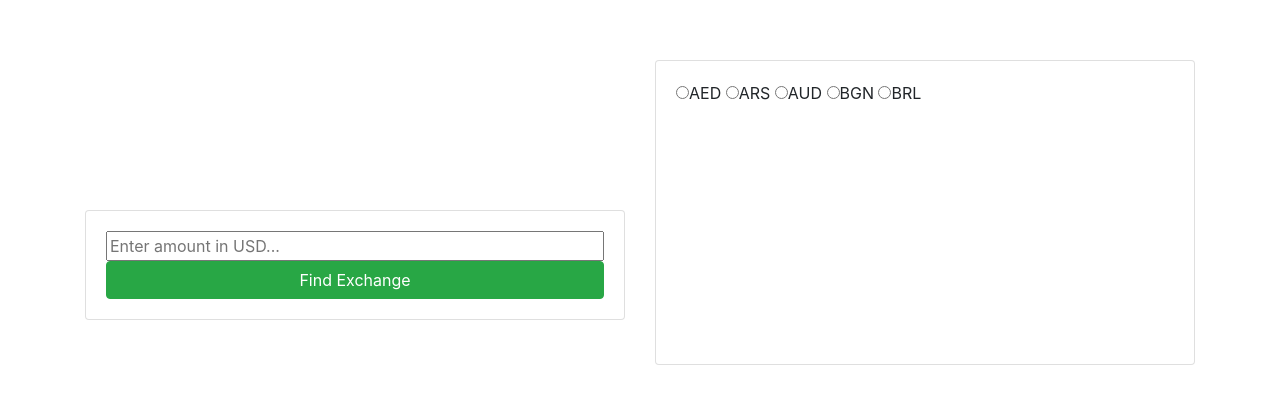
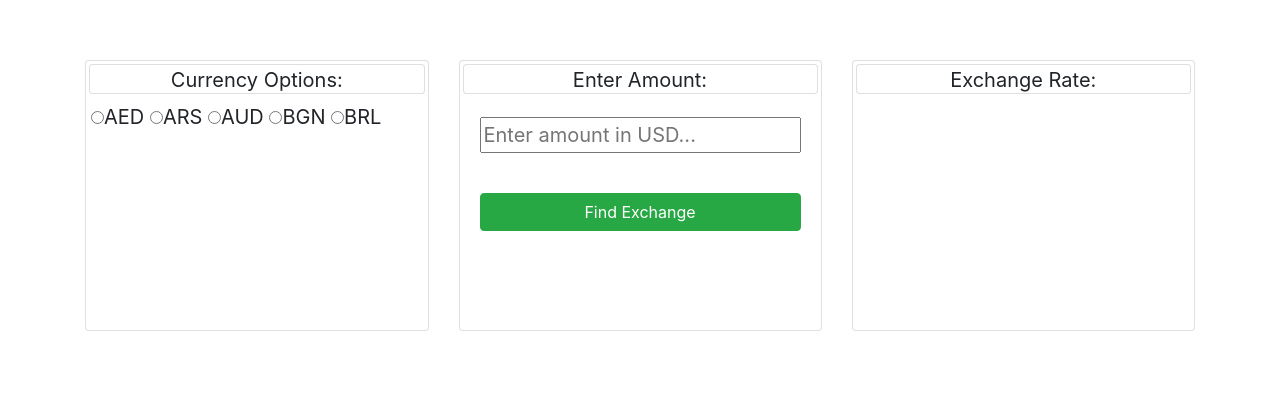
Before and after one commit to HarrisonStrand/currency-exchange, a website built with webpack: page src/index.html in a window 1280 px wide. Shown: the part 290-694 px from the top of the page. Built offline with nearby package versions, Linux system fonts and the light colour scheme.

Commit message:
add css card styling for website sections

```diff
--- a/src/css/styles.css
+++ b/src/css/styles.css
@@ -1,15 +1,51 @@
+#banner1Text {
+  text-align: center;
+  height: 30px;
+  margin: 3px;
+}
+
 #rateOutput {
-  padding: 20px;
   margin-top: 350px;
+  height: 50%;
+  font-size: 20px;
+}
+
+#choose {
+  padding: 5px;
+}
+
+#banner2Text {
+  text-align: center;
+  height: 30px;
+  margin: 3px;
+}
+
+#userEntry {
+  margin-top: 350px;
+  font-size: 20px;
   height: 50%;
 }
 
-#userEntry {
-  padding: 20px;
-  margin-top: 500px;
+#usDollar, #findRate {
+  margin: 20px;
 }
 
-#displayCurrency, #displayExchange {
+#banner3Text {
+  text-align: center;
+  height: 30px;
+  margin: 3px;
+}
+
+#exchangeOutome {
+  margin-top: 350px;
+  height: 50%;
   font-size: 20px;
+}
 
+#displayExchange {
+  text-align: center;
+  margin-top: 80px;
+  padding-bottom: 20px;
+  padding-left: 20px;
+  padding-right: 20px;
 }
--- a/src/index.html
+++ b/src/index.html
@@ -9,22 +9,35 @@
   <div class="container">
     <form id="findExchange">
       <div class="row">
-        <div class="col-lg-6">
-          <div class="card" id="userEntry">
-            <input type="number" id="usDollar" placeholder="Enter amount in USD...">
-            <button type="submit" id="findRate" class="btn btn-success">Find Exchange</button>
-          </div>
-        </div>
-        <div class="col-lg-6">
+        <div class="col-lg">
           <div class="card" id="rateOutput">
+            <div class="card" id="banner1Text">
+              <p>Currency Options:</p>
+            </div>
             <div id="choose">
               <label><input type="radio" id="AED" value="AED" name="currencies">AED</label>
               <label><input type="radio" id="ARS" value="ARS" name="currencies">ARS</label>
               <label><input type="radio" id="AUD" value="AUD" name="currencies">AUD</label>
               <label><input type="radio" id="BGN" value="BGN" name="currencies">BGN</label>
               <label><input type="radio" id="BRL" value="BRL" name="currencies">BRL</label>
-              <div id="displayExchange"></div>
             </div>
+          </div>
+        </div>
+        <div class="col-lg">
+          <div class="card" id="userEntry">
+            <div class="card" id="banner2Text">
+              <p>Enter Amount:</p>
+            </div>
+            <input type="number" id="usDollar" placeholder="Enter amount in USD...">
+            <button type="submit" id="findRate" class="btn btn-success">Find Exchange</button>
+          </div>
+        </div>
+        <div class="col-lg">
+          <div class="card" id="exchangeOutome">
+            <div class="card" id="banner3Text">
+              <p>Exchange Rate:</p>
+            </div>
+            <div id="displayExchange"></div>
           </div>
         </div>
       </div>
--- a/src/main.js
+++ b/src/main.js
@@ -31,7 +31,7 @@ $(document).ready(function() {
   $('#findRate').click(function(event) {
     event.preventDefault();
     let usDollar = $('#usDollar').val();
-    $('#usDollar').val();
+    $('#usDollar').val("");
     let currency = $('input:radio:checked').val();
     Exchange.getExchange()
       .then(function(response) {
```
